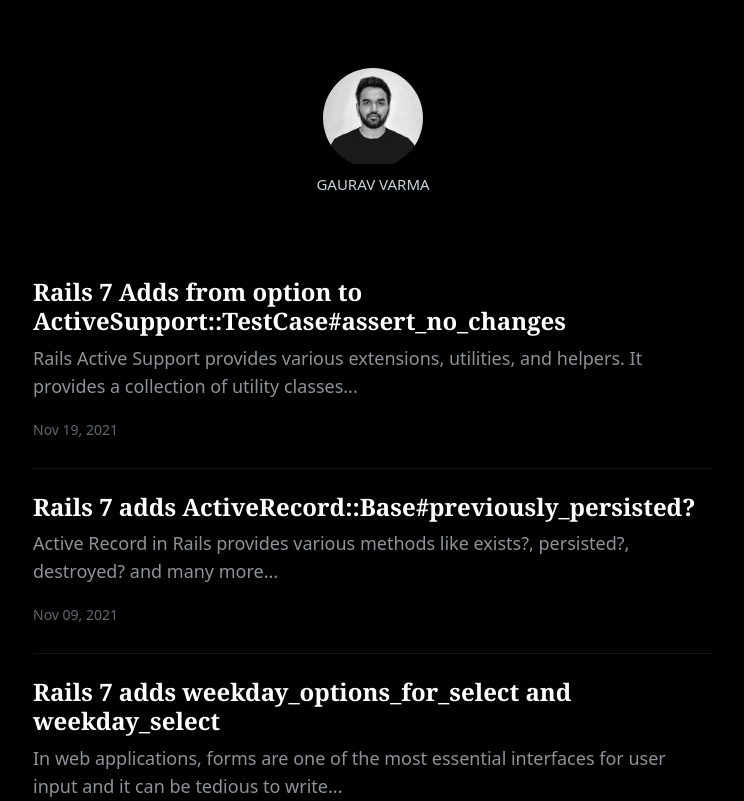
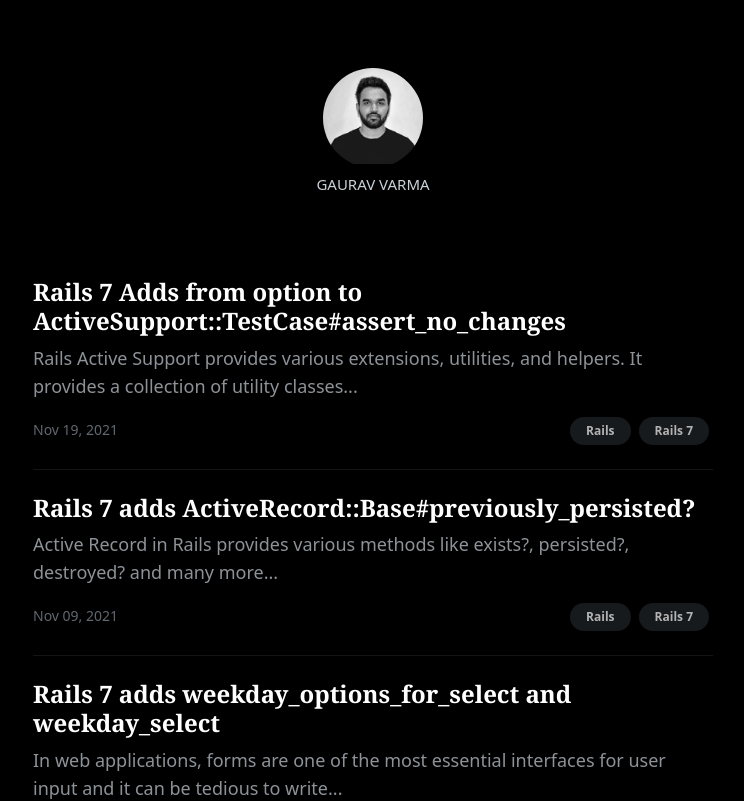
Before and after one commit to gaurav-varma/gauravvarma.dev, a Next.js app: page / in a window 1280 px wide. Shown: the top 801 px of the page, without its empty margins (267-1011 px from the left). Built offline with nearby package versions, Linux system fonts and the light colour scheme; no server answers.

Commit message:
Add categories to blog api and ui

```diff
--- a/api/blog.js
+++ b/api/blog.js
@@ -12,13 +12,14 @@ export function getPostBySlug(slug) {
   const { content, data } = matter(file);
   const body = content.toString();
   const permalink = `/blog/${slug}`;
-  const { createdAt } = data;
+  const { createdAt, categories } = data;
   return {
     ...data,
     body,
     slug,
     permalink,
     createdAt,
+    categories,
   };
 }
 
--- a/components/blogList.js
+++ b/components/blogList.js
@@ -24,8 +24,20 @@ export default function BlogList({ posts }) {
                     </a>
                   </Link>
                   <p className='post-subtitle'>{post.excerpt}</p>
-                  <p className='post-meta'>
-                    <time dateTime={post.createdAt}>{prettyDate}</time>
+                  <p className='post-meta d-flex'>
+                    <time className='' dateTime={post.createdAt}>
+                      {prettyDate}
+                    </time>
+                    <span className='ms-auto'>
+                      {post.categories.map((category) => (
+                        <span
+                          key={category}
+                          className='px-3 py-2 mx-1 badge rounded-pill bg-dark'
+                        >
+                          {category}
+                        </span>
+                      ))}
+                    </span>
                   </p>
                 </div>
                 <hr className='my-4' />
@@ -46,6 +58,7 @@ BlogList.propTypes = {
       title: PropTypes.string.isRequired,
       excerpt: PropTypes.string.isRequired,
       createdAt: PropTypes.string.isRequired,
+      categories: PropTypes.arrayOf(PropTypes.string).isRequired,
     }),
   ).isRequired,
 };
--- a/pages/index.js
+++ b/pages/index.js
@@ -25,6 +25,7 @@ Home.propTypes = {
       title: PropTypes.string.isRequired,
       excerpt: PropTypes.string.isRequired,
       createdAt: PropTypes.string.isRequired,
+      categories: PropTypes.arrayOf(PropTypes.string).isRequired,
     }),
   ).isRequired,
 };
--- a/styles/globals.css
+++ b/styles/globals.css
@@ -55,6 +55,10 @@ p {
   opacity: 0.7;
 }
 
+.post-meta .badge {
+  font-size: 12px !important;
+}
+
 .post-back-link a {
   font-size: 14px;
   color: rgb(139, 148, 158) !important;
```
